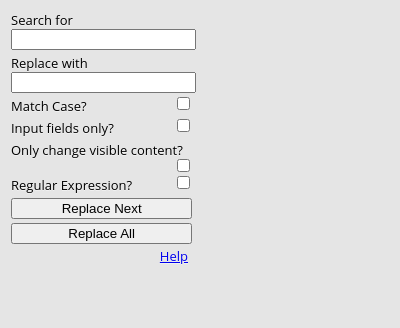
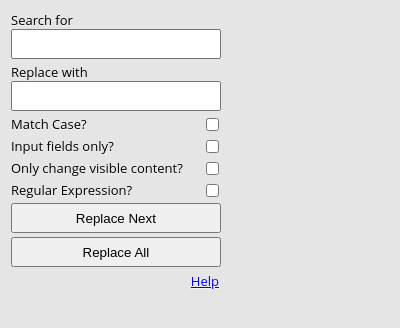
Before and after one commit to forgetso/search-replace, a browser extension: page assets/popup.html in a window 400 px wide. Drawn offline with Linux system fonts and the light colour scheme.

Commit message:
Fixes for  method and popup style changes

```diff
--- a/assets/popup.html
+++ b/assets/popup.html
@@ -2,15 +2,14 @@
 
 <head>
     <script src="../popup.js"></script>
-
     <style>
         body,
         body div table {
-            font-family: 'Open Sans', arial, sans-serif;
+            font-family: "Open Sans", sans-serif;
             background-color: #E5E5E5;
             font-size: 13px;
             text-shadow: 0 1px rgba(255, 255, 255, 0.5);
-            width: 180px;
+            width: 220px;
             height: 120px;
         }
 
@@ -18,18 +17,24 @@
             display: none;
         }
 
-        input[type="checkbox"],#help {
+        input[type="checkbox"], #help {
             text-align: right;
         }
 
-        button {
+        button, input[type="text"] {
             width: 98%;
+            height: 30px;
         }
 
         input[type="checkbox"] {
             float: right;
-            margin: 0 6px 0 0;
+            margin: 3px 6px 0 0;
         }
+
+        #help {
+            padding: 1px 6px
+        }
+
 
     </style>
     <title>Search and Replace</title>
@@ -41,11 +46,11 @@
 </div>
 <div id="content">
     <table>
-            <tr>
+        <tr class="first-row">
             <td>
                     <span class="clearable">
 			<label for="searchTerm">Search for</label>
-			<input class="data_field" name="searchTerm" id="searchTerm"/>
+			<input class="data_field" name="searchTerm" id="searchTerm" type="text"/>
             </span>
             </td>
         </tr>
@@ -53,7 +58,7 @@
             <td>
                     <span class="clearable">
 			<label for="replaceTerm">Replace with</label>
-			<input class="data_field" name="replaceTerm" id="replaceTerm"/>
+			<input class="data_field" name="replaceTerm" id="replaceTerm" type="text"/>
             </span>
             </td>
         </tr>
@@ -86,14 +91,19 @@
                 <button id="next">Replace Next</button>
             </td>
         </tr>
-            <tr>
+        <tr class="last-row">
             <td>
                 <button id="all">Replace All</button>
             </td>
         </tr>
+        <tr>
+            <td>
+                <div id="help"><a href="#">Help</a></div>
+            </td>
+        </tr>
     </table>
 </div>
-<div id="help"><a href="#">Help</a></div>
+
 
 </body>
 
--- a/package.json
+++ b/package.json
@@ -1,6 +1,6 @@
 {
   "name": "search_and_replace",
-  "version": "1.4.0",
+  "version": "1.4.1",
   "resolutions": {
 
   },
@@ -10,6 +10,7 @@
   },
   "module": "true",
   "scripts": {
-    "build": "tsc --project ./ && cp -r ./assets ./build && cp manifest.json ./build"
+    "build": "tsc --project ./ && cp -r ./assets ./build && cp manifest.json ./build",
+    "release": "zip -r ./releases/search_and_replace_$npm_package_version.zip ./build"
   }
 }
--- a/popup.ts
+++ b/popup.ts
@@ -133,6 +133,6 @@ function getInputValues() {
 
 function openHelp() {
     chrome.tabs.create({
-        url: "help.html"
+        url: "assets/help.html"
     });
 }
```
Also changed, not shown: assets/help.html (+0 -1 lines), searchreplace.ts (+28 -16 lines), manifest.json. Lines whose indentation alone changed are shown as unchanged.
